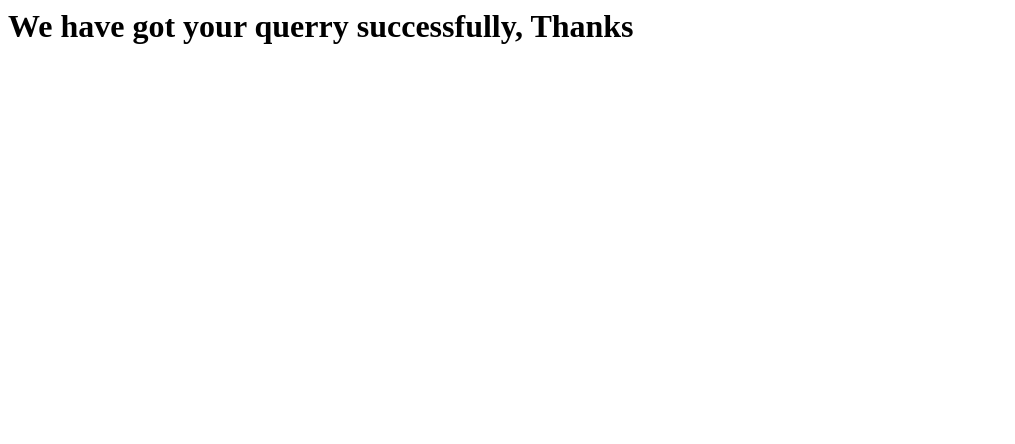
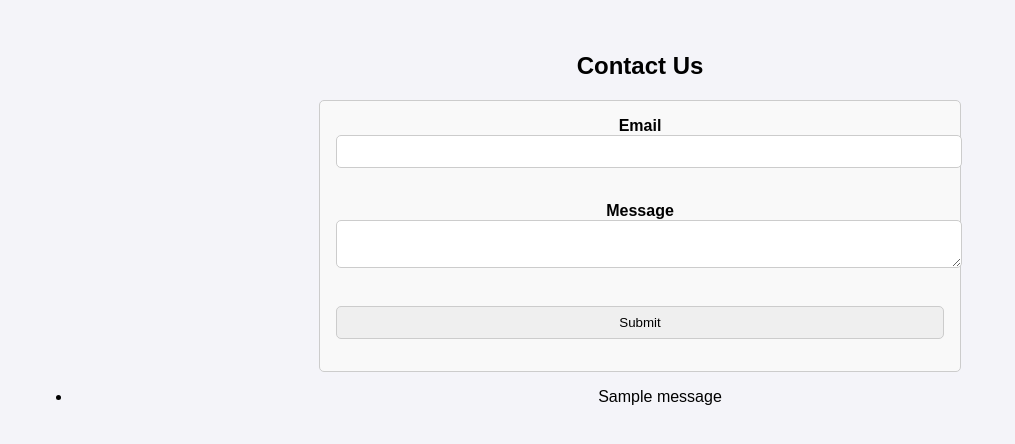
Before and after one commit to aniruddhha/flask-webdev-rt122, a Flask app: page /form in a window 1280 px wide. Shown: the top 444 px of the page, without its empty margins (0-1015 px from the left). Run offline with Flask 3, Linux system fonts and the light colour scheme; one stand-in notice (Sample message) is shown.

Commit message:
complete form submission

```diff
--- a/03_day_morning_forms/app.py
+++ b/03_day_morning_forms/app.py
@@ -1,21 +1,29 @@
-from flask import Flask, render_template, request
+from flask import Flask, render_template, request, url_for, redirect, flash
+
+from flask_wtf import FlaskForm
+from wtforms import StringField, TextAreaField, SubmitField
+from wtforms.validators import DataRequired, Email, Length
+
 
 app = Flask(__name__)
+app.secret_key = "ajasfhj"
+
+class ContactForm(FlaskForm):
+    email = StringField('Email', validators=[DataRequired(), Email(message="Invalid email address")])
+    message = TextAreaField('Message', validators=[DataRequired(), Length(min=10, message="Message must be at least 10 characters long")])
+    submit = SubmitField('Submit')
 
 
 @app.route('/form', methods = ['GET', 'POST'])
 def form():
-    if request.method == 'POST':
-        email = request.form.get('email')
-        message = request.form.get('message')
+    form = ContactForm()
+    if form.validate_on_submit():  # Validates form on POST
+        email = form.email.data
+        message = form.message.data
+        flash(f"Message sent successfully by {email}!", "success")
+        return render_template('success.html')  # Redirect to prevent form resubmission
 
-        print(f'Email {email}')
-        print(f'Message {message}')
-
-        if not email or not message:
-            return render_template('error.html')
-
-    return render_template('success.html')
+    return render_template('form.html', form=form)
 
 if __name__ == '__main__':
     app.run(debug = True, port = 8989)
--- a/03_day_morning_forms/static/styles.css
+++ b/03_day_morning_forms/static/styles.css
@@ -9,3 +9,33 @@ main {
     padding: 2rem;
     text-align: center;
 }
+
+form {
+    width: 50%;
+    margin: auto;
+    padding: 1rem;
+    border: 1px solid #ccc;
+    border-radius: 5px;
+    background-color: #f9f9f9;
+}
+
+form div {
+    margin-bottom: 1rem;
+}
+
+form label {
+    display: block;
+    font-weight: bold;
+}
+
+form input, form textarea {
+    width: 100%;
+    padding: 0.5rem;
+    border: 1px solid #ccc;
+    border-radius: 5px;
+}
+
+.error {
+    color: #d9534f;
+    font-size: 0.875rem;
+}
--- a/03_day_morning_forms/templates/form.html
+++ b/03_day_morning_forms/templates/form.html
@@ -7,18 +7,37 @@
 <h2>Contact Us </h2>
 
 <form method="POST">
+    {{ form.hidden_tag() }}  <!-- CSRF protection -->
 
     <div>
-        <label for="email">Email:</label>
-        <input type="email" id="email" name="email" required>
+        {{ form.email.label }}
+        {{ form.email(class="form-control") }}
+        {% for error in form.email.errors %}
+        <p class="error">{{ error }}</p>
+        {% endfor %}
     </div>
+    <br>
+    <div>
+        {{ form.message.label }}
+        {{ form.message(class="form-control") }}
+        {% for error in form.message.errors %}
+        <p class="error">{{ error }}</p>
+        {% endfor %}
+    </div>
+    <br>
+    <div>
+        {{ form.submit(class="btn btn-primary") }}
+    </div>
+</form>
 
-    <div>
-        <label for="message">Message:</label>
-        <textarea id="message" name="message" rows="4" required></textarea>
-    </div>
+{% with messages = get_flashed_messages(with_categories=True) %}
+    {% if messages %}
+        <ul>
+        {% for category, message in messages %}
+            <li class="{{ category }}">{{ message }}</li>
+        {% endfor %}
+        </ul>
+    {% endif %}
+{% endwith %}
 
-    <br>
-    <button type="submit">Submit</button>
-</form>
 {% endblock %}
```
